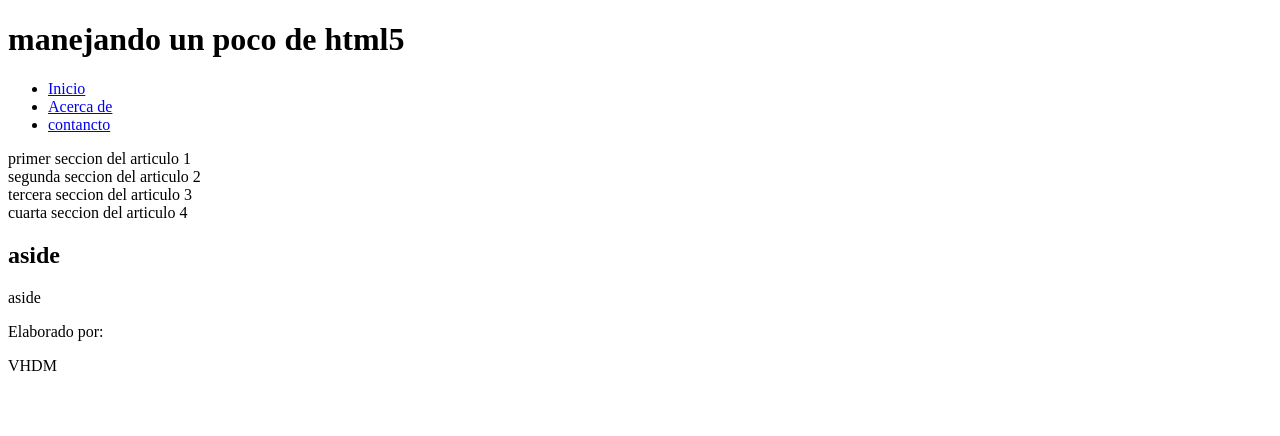
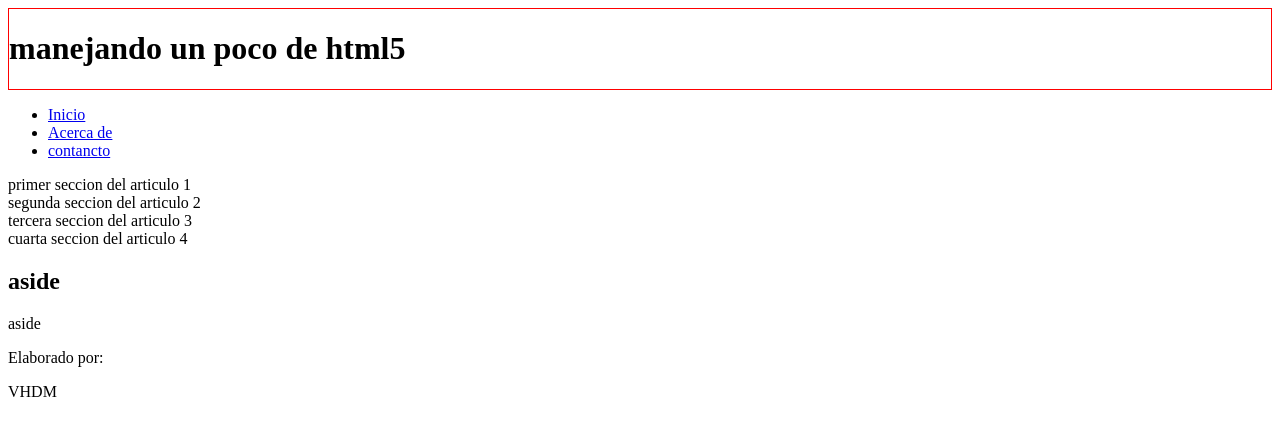
Before and after one commit to hugo4295/hugo4295.github.io, a plain HTML site: page indice5.html in a window 1280 px wide. Drawn offline with Linux system fonts and the light colour scheme.

Commit message:
liena doble

```diff
--- a/indice5.html
+++ b/indice5.html
@@ -7,7 +7,7 @@
     <title>Document</title>
 </head>
 <body>
-    <header>
+    <header style="border: 1px double red;">
         <h1>manejando un poco de html5</h1>
     </header>
     <nav>
```
